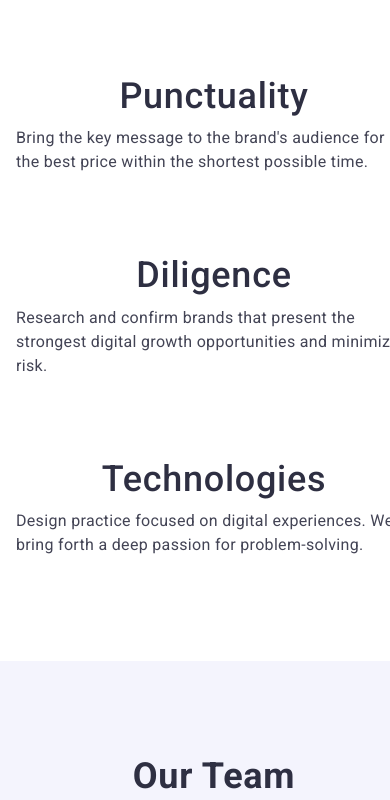
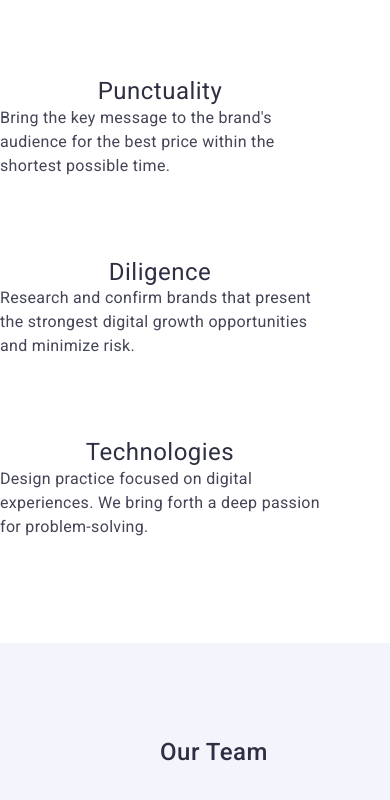
Before and after one commit to Charlosus/goit-markup-hm-7, a plain HTML site: page index.html in a window 390 px wide. Shown: the part 702-1502 px from the top of the page. Drawn offline with nearby package versions, Linux system fonts and the light colour scheme.

Commit message:
Update styles.css

```diff
--- a/css/styles.css
+++ b/css/styles.css
@@ -1126,3 +1126,28 @@ img {
     padding-left: 0;
   }
 }
+@media screen and (max-width: 428px) {
+  .container {
+    max-width: 427;
+    padding-inline: 0;
+  }
+  .feature-list {
+    text-wrap: wrap;
+  }
+  .head_description {
+    text-wrap: wrap;
+    font-size: 16px;
+  }
+  .head_tertiary {
+    font-weight: 300;
+    font-size: 24px;
+    margin: auto;
+  }
+  .list-first {
+    width: 320px;
+  }
+  .header_secondary {
+    font-size: 24px;
+    font-weight: 500;
+  }
+}
```
